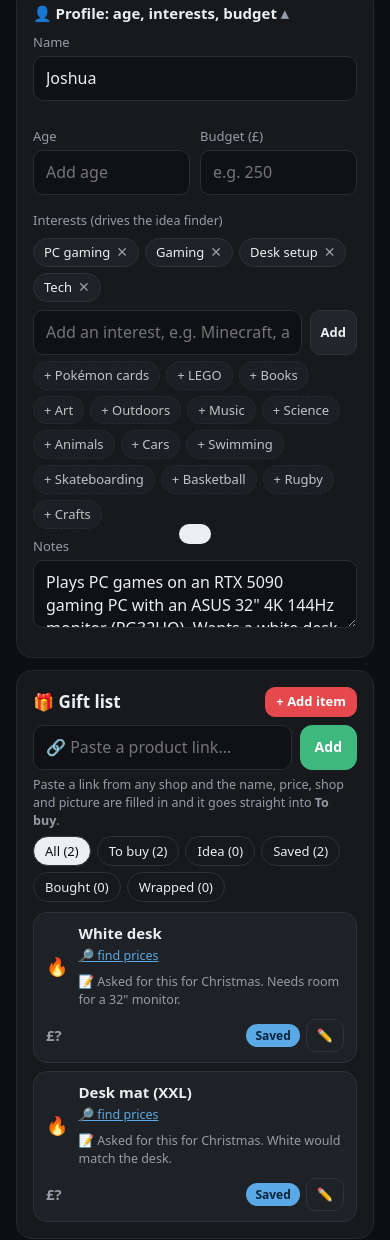
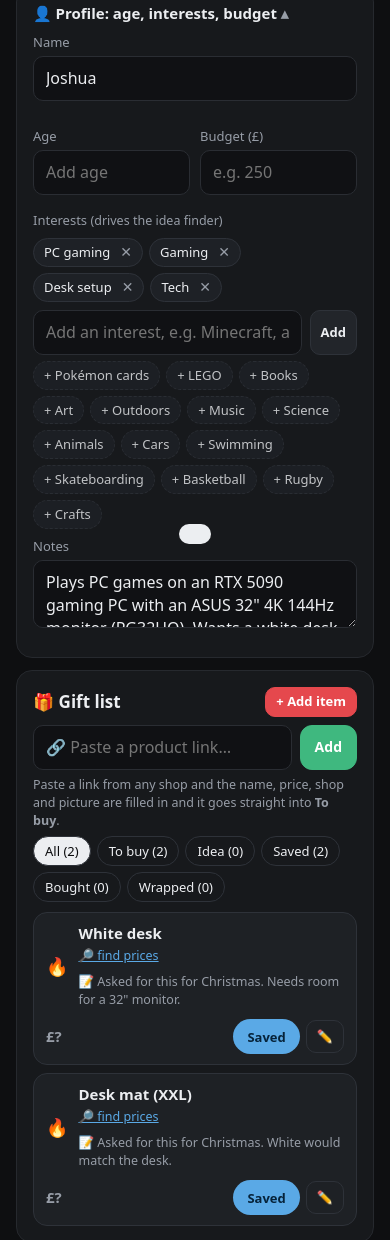
Before and after one commit to sfxhewitt/xmas-gift-tracker, a plain HTML site: page index.html in a window 390 px wide. Shown: the part 398-1638 px from the top of the page. Drawn offline with Linux system fonts and the light colour scheme.

Commit message:
Bigger tap targets for the status pill and interest remove buttons (#3)
* Make the status pill and interest remove buttons easier to tap

The status pill grows from 21px to 35px tall, the interest remove cross
gets a 32x34px tap area (it looks the same), and on wide phones the
kid's name no longer wraps under its dot in the Money overview table.
CSS only.

Co-Authored-By: Claude Fable 5.2 <noreply@anthropic.com>
Claude-Session: https://claude.ai/code/session_01XE3i4xRx3AJNbT38kYY83N

* Keep the interest ✕ tap area inside its own tag

The bigger ✕ reached 2.6px above and below its tag, leaving under 1px
between the ✕ areas of two rows. A tap on that edge could remove the
interest in the row above or below. The ✕ is now 32x26px (was 32x34),
inside its tag, with about 9px between rows; the tag size is unchanged.

Co-Authored-By: Claude Opus 5.5 <noreply@anthropic.com>
Claude-Session: https://claude.ai/code/session_01XE3i4xRx3AJNbT38kYY83N

---------

Co-authored-by: Claude <noreply@anthropic.com>

```diff
--- a/style.css
+++ b/style.css
@@ -57,7 +57,7 @@ input:focus,select:focus,textarea:focus{outline:2px solid var(--blue);outline-of
 .btns{display:flex;flex-wrap:wrap;gap:8px;margin-top:10px}
 .tags{display:flex;flex-wrap:wrap;gap:6px;margin-top:6px}
 .tag{background:var(--card2);border:1px solid var(--line);border-radius:999px;padding:4px 10px;font-size:13px;display:inline-flex;align-items:center;gap:6px}
-.tag button{background:none;border:0;color:var(--muted);cursor:pointer;font-size:14px;padding:0}
+.tag button{background:none;border:0;color:var(--muted);cursor:pointer;font-size:14px;padding:5px 10px;margin:-5px -10px -5px -6px}
 .tag.suggest{cursor:pointer;opacity:.8;border-style:dashed}
 .tag.suggest:hover{opacity:1}
 details summary{cursor:pointer;font-weight:600;list-style:none}
@@ -80,7 +80,7 @@ details[open] summary::after{content:" ▴"}
 .item .nm{font-weight:650;word-break:break-word}
 .item .meta{font-size:12.5px;color:var(--muted);display:flex;gap:8px;flex-wrap:wrap;margin-top:2px}
 .item .side{display:flex;flex-direction:column;align-items:flex-end;gap:6px}
-.status{font-size:12px;border-radius:999px;padding:3px 9px;font-weight:700;border:0;cursor:pointer;font-family:inherit}
+.status{font-size:13px;border-radius:999px;padding:8px 14px;min-height:35px;font-weight:700;border:0;cursor:pointer;font-family:inherit;touch-action:manipulation}
 .st-Idea{background:#5a606a;color:#fff}.st-Saved{background:var(--blue);color:#06233a}.st-Bought{background:var(--green);color:#062a19}.st-Wrapped{background:var(--accent);color:#fff}
 .filters{display:flex;gap:6px;flex-wrap:wrap;margin-top:6px}
 .chip{border:1px solid var(--line);background:transparent;color:var(--text);border-radius:999px;padding:5px 11px;font-size:13px;cursor:pointer;font-family:inherit}
@@ -105,6 +105,7 @@ dialog::backdrop{background:rgba(0,0,0,.55)}
 table.sum{width:100%;border-collapse:collapse;font-size:14px}
 table.sum th,table.sum td{padding:8px 6px;border-bottom:1px solid var(--line);text-align:right}
 table.sum th:first-child,table.sum td:first-child{text-align:left}
+@media (min-width:420px){table.sum td:first-child{white-space:nowrap}}
 table.sum tfoot td{font-weight:800}
 .snow{position:fixed;inset:0;pointer-events:none;z-index:0;overflow:hidden}
 .snow i{position:absolute;top:-10px;color:#fff;opacity:.5;animation:fall linear infinite}
```
